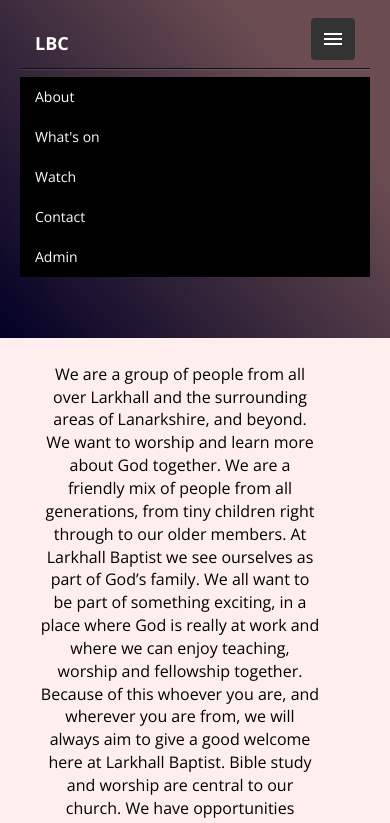
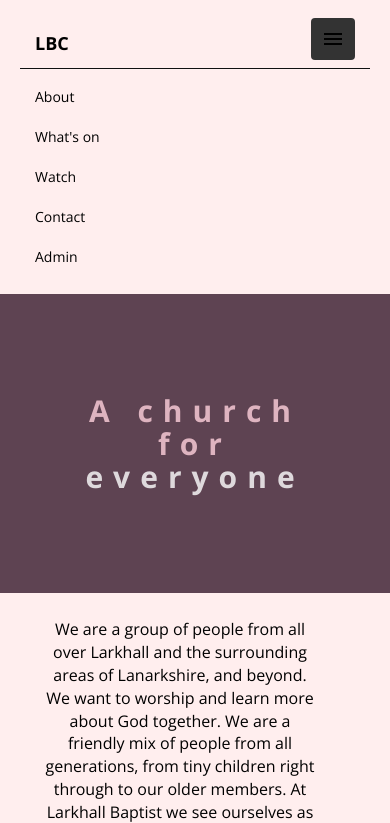
Before and after one commit to jordanscff/bootstrap_layout_test, a plain HTML site: page about_lbc.html in a window 390 px wide. Both pictures are taken after a click on the button 333 px from the left and 39 px from the top of the page. Shown: the top 823 px of the page. Drawn offline with nearby package versions, Linux system fonts and the light colour scheme.

Commit message:
Add files via upload

```diff
--- a/about_lbc.html
+++ b/about_lbc.html
@@ -10,14 +10,14 @@
     <link href="https://fonts.googleapis.com/css2?family=Open+Sans:wght@300;600&display=swap" rel="stylesheet">
     <link href="https://fonts.googleapis.com/css2?family=Open+Sans:wght@700&display=swap" rel="stylesheet">
     <link rel="stylesheet" href="about_styles.css">
-    <link rel="stylesheet" href="navbar_style.css">
+    <link rel="stylesheet" href="navbar_style_all.css">
     <title>Larkhall Baptist Church</title>
   </head>
   <body>
     <nav class="navbar navbar-inverse">
         <div class="navbar-header">
           <button type="button" class="navbar-toggle" data-toggle="collapse" data-target="#myNavbar">
-            <img class='navbar_icon' src='menu_white_24dp.svg'>
+            <img class='navbar_icon' src='menu_black_24dp.svg'>
           </button>
           <a class="navbar-brand" id='navbar-brand' href="index.html">Larkhall Baptist Church</a>
           <a class="navbar-brand" id='navbar-brand-mobile' href="index.html">LBC</a>
@@ -35,8 +35,8 @@
     <div class="container" id='landing_container'>
     <div class="row" id='landing_page_div'>
       <div class="col-xs-12">
-        <h2>Hello! We're</h2><br>
-        <h2 style="color:white;">LBC</h2>
+        <h2>A church for</h2>
+        <h2 style="color:white;">everyone</h2>
       </div>
     </div>
     </div>
--- a/about_styles.css
+++ b/about_styles.css
@@ -12,24 +12,23 @@ body, html {
 }
 
 #landing_container {
-  height: 40%!important;
-  padding: 0 !important;
+  padding-top: 100px !important;
+  padding-bottom: 100px !important;
   margin: 0 !important;
-  background: rgb(2,0,36);
-  background: linear-gradient(49deg, rgba(2,0,36,1) 0%, rgba(106,76,80,0.9906556372549019) 78%);
+  background-color: #5E4352;
 }
 
 #landing_page_div {
   width: 100%;
   height: 100%;
-  position: relative;
   letter-spacing: 20px;
   color: white;
   text-align: center;
+  padding: 0% 10%;
   display: flex;
-  align-items: center!important;
+  align-items: center;
+  position: relative;
 }
-
 
 #landing_page_div h6{
   color: white;
@@ -52,6 +51,12 @@ body, html {
   color: #ffd1dc;
   opacity: 0.8;
   display: inline-block;
+}
+
+.spacer {
+  background: linear-gradient(to bottom right, #5E4352 50%, #fee 0);
+  width: 100%;
+  height: 100px;
 }
 
 .container {
--- /dev/null
+++ b/navbar_style_all.css
@@ -0,0 +1,51 @@
+
+.navbar-inverse {
+  background-color: none;
+  background: rgba(76, 175, 80, 0);
+  z-index: 2;
+  border: none;
+  margin-bottom: 0 !important;
+  background-color: #fee;
+  border-radius: 0;
+  width: 100%;
+  padding: 10px 20px!important;
+}
+
+.navbar-brand {
+  margin-top: 8px!important;
+  font-weight: bold;
+}
+
+
+.navbar-brand, a {
+  color: black !important;
+}
+
+.navbar-toggle {
+  border: none!important;
+}
+
+
+@media (max-width:768px){
+  #navbar_bg{
+    background-color: #fee;
+  }
+}
+
+@media (min-width:768px){
+  #navbar_bg{
+    margin-top: 8px;
+  }
+}
+
+@media (max-width: 800px) {
+  #navbar-brand{
+    display: none;
+  }
+}
+
+@media (min-width: 800px) {
+  #navbar-brand-mobile{
+    display: none;
+  }
+}
```
